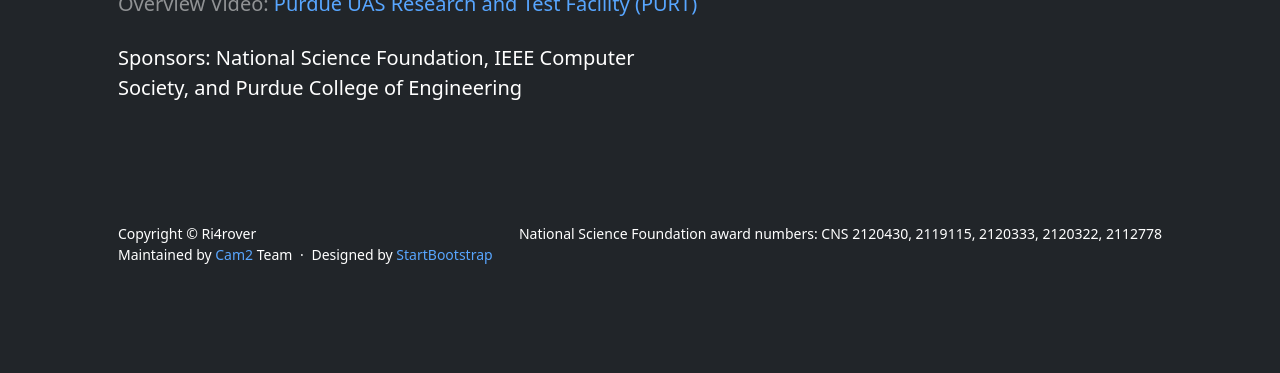
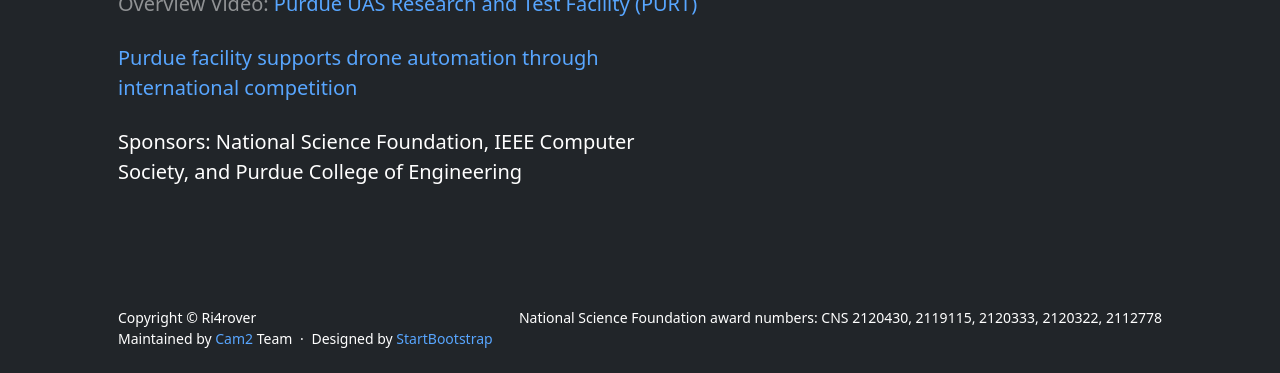
Before and after one commit to OliverQiang/Ri4rover, a Jekyll site: the page built from index.html, in a window 1280 px wide, cut to the strip 656-1029 px from the top of the page. Built offline with Jekyll 4.4.1, drawn with Linux system fonts in a browser that asks for light colours; before the commit the page ends 945 px from its top, so only the background shows below that.

Commit message:
Updated index.html

```diff
--- a/index.html
+++ b/index.html
@@ -18,6 +18,7 @@
                     <p class="lead fw-normal text-white-50 mb-4">Welcome to join <a href="https://join.slack.com/t/lpcvc/shared_invite/zt-1fdowvmtf-YN3rg13WAni5FZ3sFKuN2Q">lpcvc.slack.com (2023-uav-chase channel)</a> to receive news about the challenge</p>
 		    <p class="lead fw-normal text-white-50 mb-4">Competition Video: <a href="https://youtu.be/4r54kttoLWE">2023 IEEE Autonomous UAV (Unmanned Aerial Vehicle) Chase Challenge</a> </p>
 	            <p class="lead fw-normal text-white-50 mb-4">Overview Video: <a href="https://youtu.be/qCu0MugcN9I">Purdue UAS Research and Test Facility (PURT) </a> </p>
+		    <p class="lead fw-normal text-white-50 mb-4"><a href="https://engineering.purdue.edu/AAE/spotlights/2023/2023-0508-drone-chase-challenge-purdue-uas-facility">Purdue facility supports drone automation through international competition</a> </p>
                     <p class="lead fw-normal text-white mb-2">Sponsors: National Science Foundation, IEEE Computer Society, and Purdue College of Engineering</p>
                 </div>
             </div>
```
